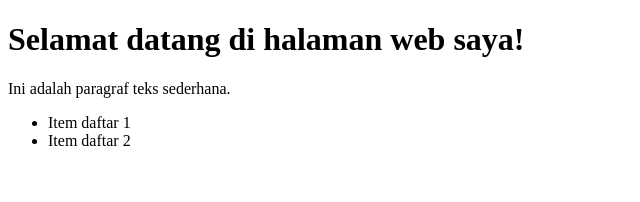
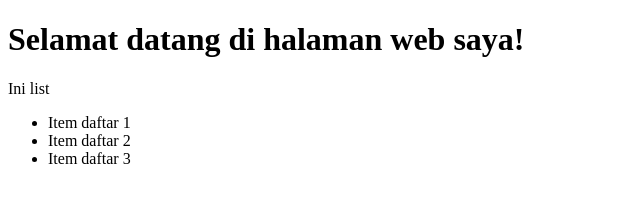
Before and after one commit to regiprnm432/portofolio-web, a plain HTML site: page index.html in a window 1280 px wide. Shown: the whole page, without its empty margins (0-640 px from the left). Drawn offline with Linux system fonts and the light colour scheme.

Commit message:
Update index.html

```diff
--- a/index.html
+++ b/index.html
@@ -7,12 +7,12 @@
 
 <h1>Selamat datang di halaman web saya!</h1>
 
-<p>Ini adalah paragraf teks sederhana.</p>
+<p>Ini list</p>
 
 <ul>
     <li>Item daftar 1</li>
     <li>Item daftar 2</li>
-
+    <li>Item daftar 3</li>
 </ul>
 
 </body>
```
